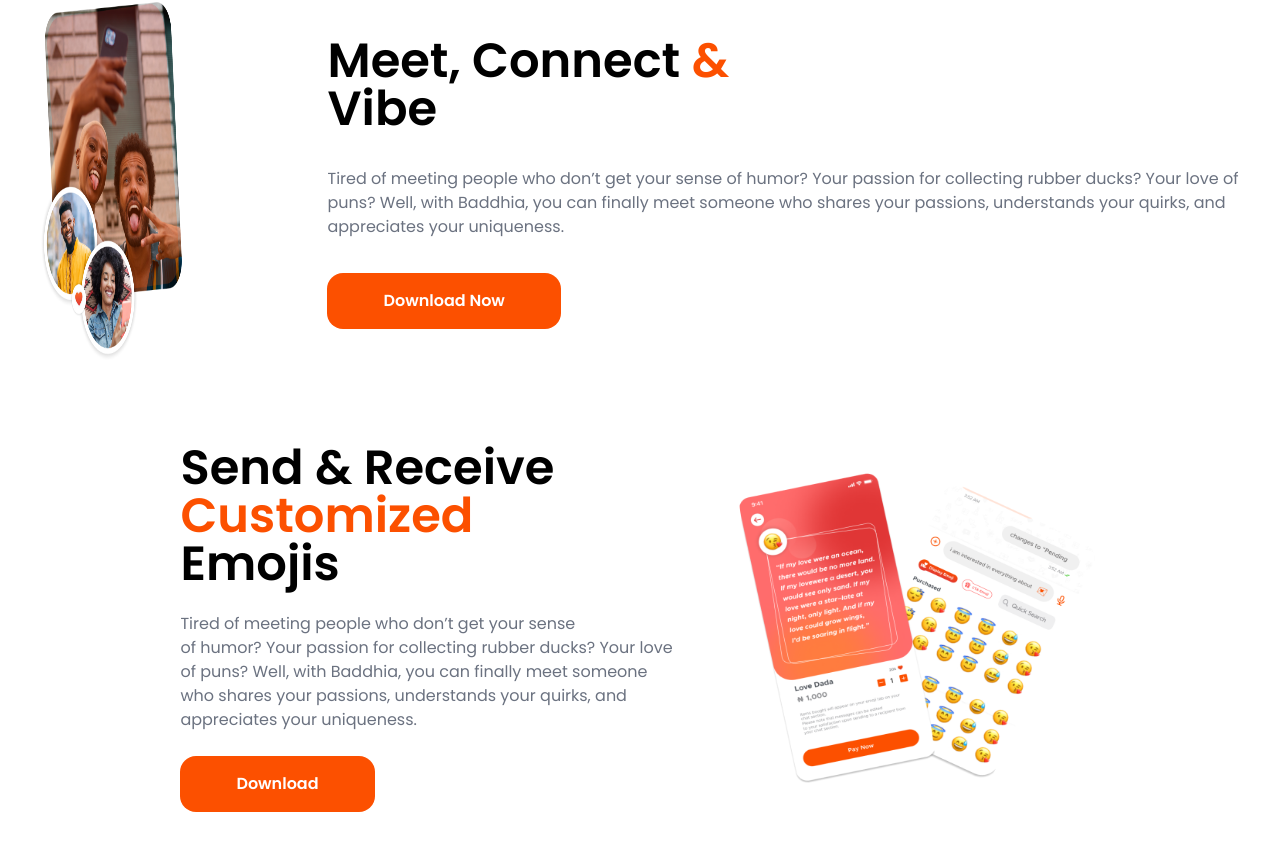
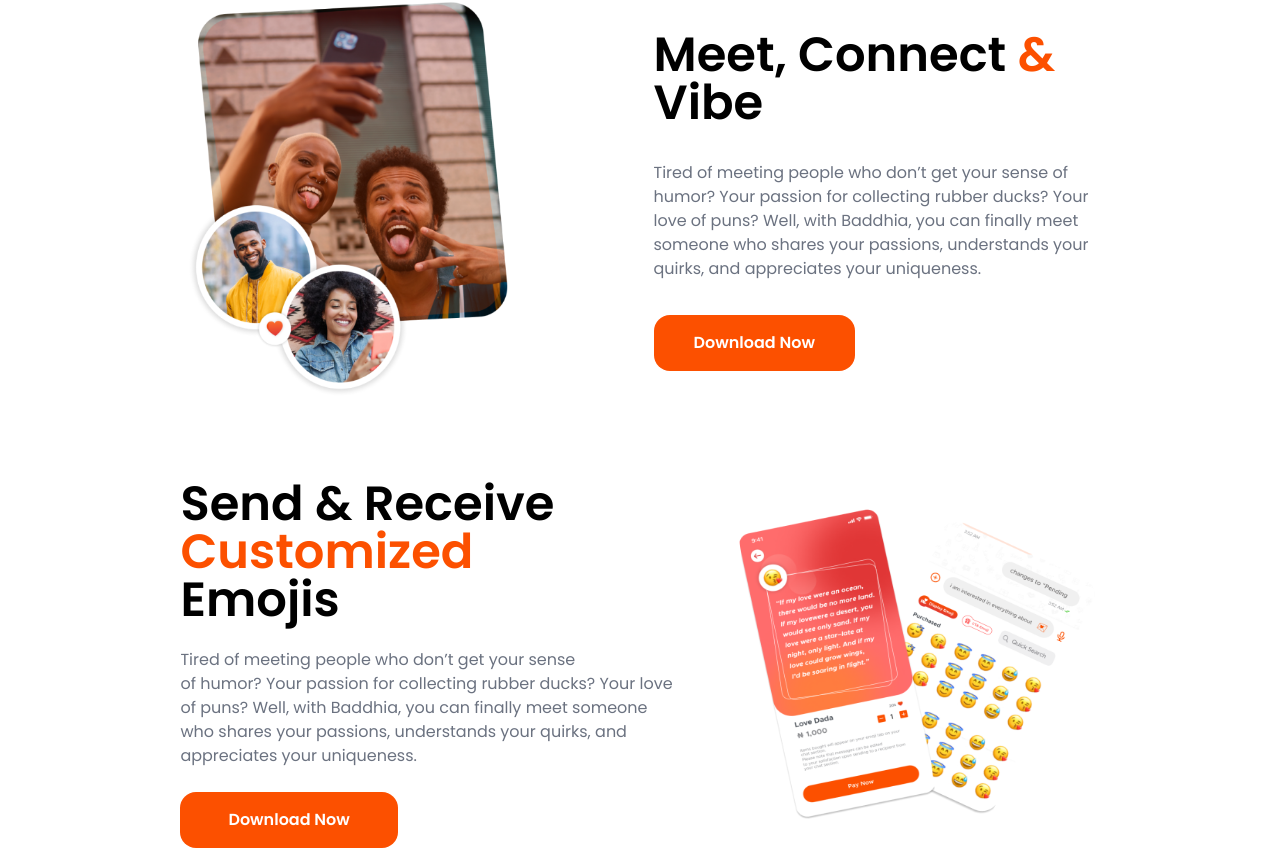
Before and after one commit to Tolutoon/baddhia, a React (Vite) app: page / in a window 1280 px wide. Shown: the part 1599-2449 px from the top of the page. Built offline with nearby package versions, Linux system fonts and the light colour scheme.

Commit message:
in progress

```diff
--- a/src/components/CardBenefits.jsx
+++ b/src/components/CardBenefits.jsx
@@ -9,7 +9,7 @@ function CardBenefits() {
       <div className="flex md:pt-40 pt-20 items-center flex-col md:flex-row justify-center w-full gap-[44px] md:gap-[144px]">
         <div>
           <img
-            className="h-[363px] w-[323px]"
+            className="h-[399px] w-[323px]"
             src={connectImage}
             alt=""
             loading="lazy"
@@ -20,7 +20,7 @@ function CardBenefits() {
             Meet, Connect <span className="text-baddhia-orange">&</span> <br />{" "}
             Vibe{" "}
           </h2>
-          <p className="text-left m-w-[460px] text-gray-500 text-base">
+          <p className="text-left max-w-[440px] text-gray-500 text-base">
             Tired of meeting people who don’t get your sense of humor?
             Your passion for collecting rubber ducks? Your love of puns?
             Well, with Baddhia, you can finally meet someone
@@ -32,7 +32,7 @@ function CardBenefits() {
             <a href="https://play.google.com/store/apps/details?id=com.baddhia.app">
               <button
                 type="submit"
-                className="bg-baddhia-orange p-4 px-8 xl:px-14 rounded-[16px] font-semibold text-base text-white transition-all duration-300 hover:scale-105"
+                className="bg-baddhia-orange p-4 px-8 xl:px-10 rounded-[16px] font-semibold text-base text-white transition-all duration-300 hover:scale-105"
               >
                 Download Now
               </button>
@@ -60,9 +60,9 @@ function CardBenefits() {
             <a href="https://play.google.com/store/apps/details?id=com.baddhia.app">
               <button
                 type="submit"
-                className="bg-baddhia-orange p-4 px-14 rounded-[16px] font-semibold text-base text-white transition-all duration-300 hover:scale-105"
+                className="bg-baddhia-orange p-4 px-12 rounded-[16px] font-semibold text-base text-white transition-all duration-300 hover:scale-105"
               >
-                Download
+                Download Now
               </button>
             </a>
           </div>
```
